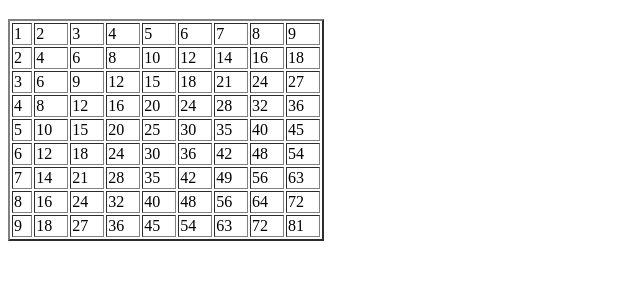
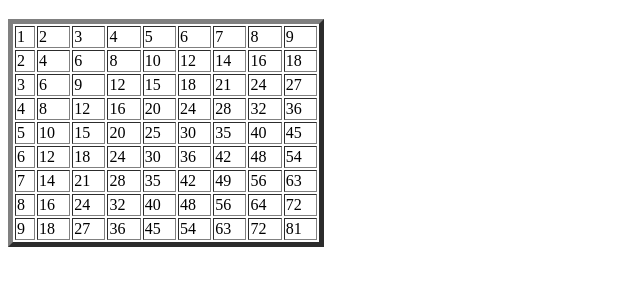
Before and after one commit to kimgyeongwon08/2024web, a plain HTML site: page 웹프 js 수행평가/multitable.html in a window 1280 px wide. Shown: the part 70-356 px from the top of the page, without its empty margins (0-640 px from the left). Drawn offline with Linux system fonts and the light colour scheme.

Commit message:
Update multitable.html

```diff
--- a/웹프 js 수행평가/multitable.html
+++ b/웹프 js 수행평가/multitable.html
@@ -8,7 +8,7 @@
 
     <script>
         document.write("<h1>구구단표</h1>");
-        document.write("<table border=2 width=25%>")
+        document.write("<table border=5 width=25%>")
         for(let a = 1 ; a <10 ; a++){
             document.write("<tr>");
             for(let b = 1; b<10 ; b++){
```
